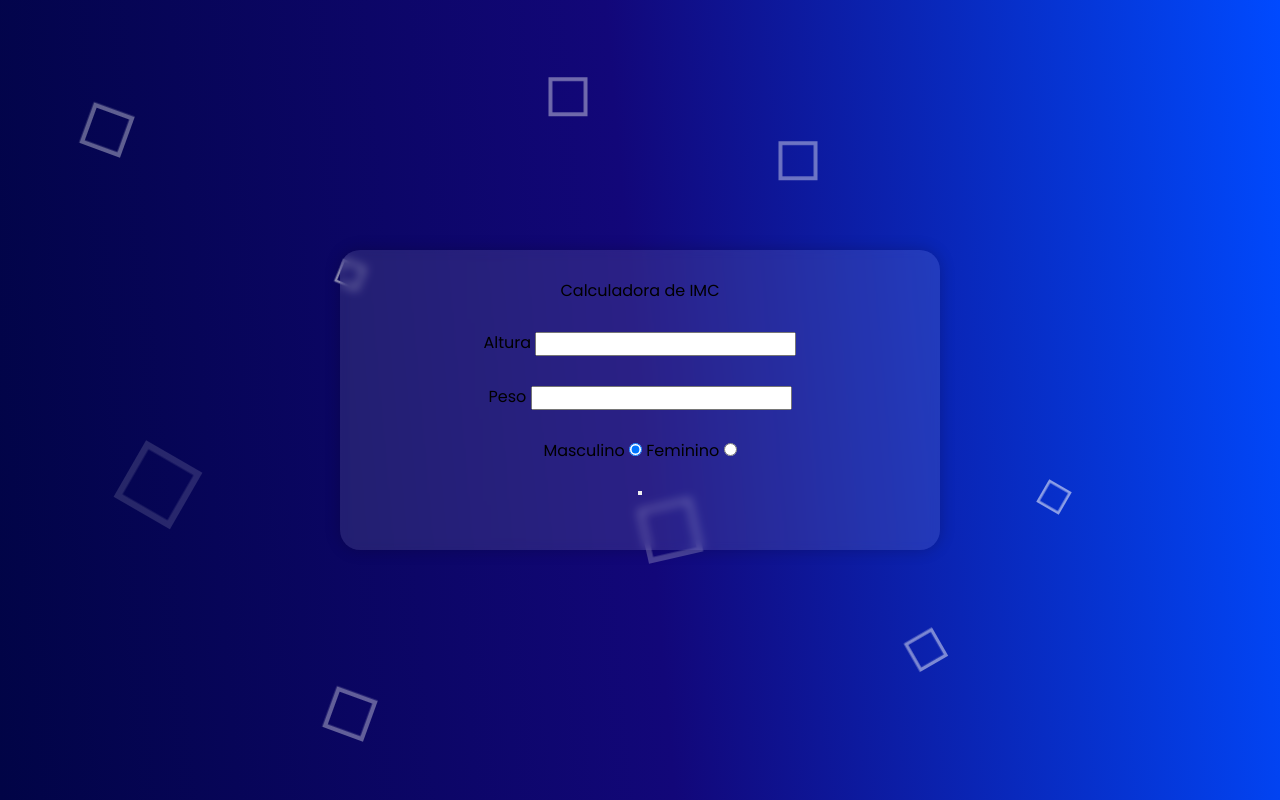
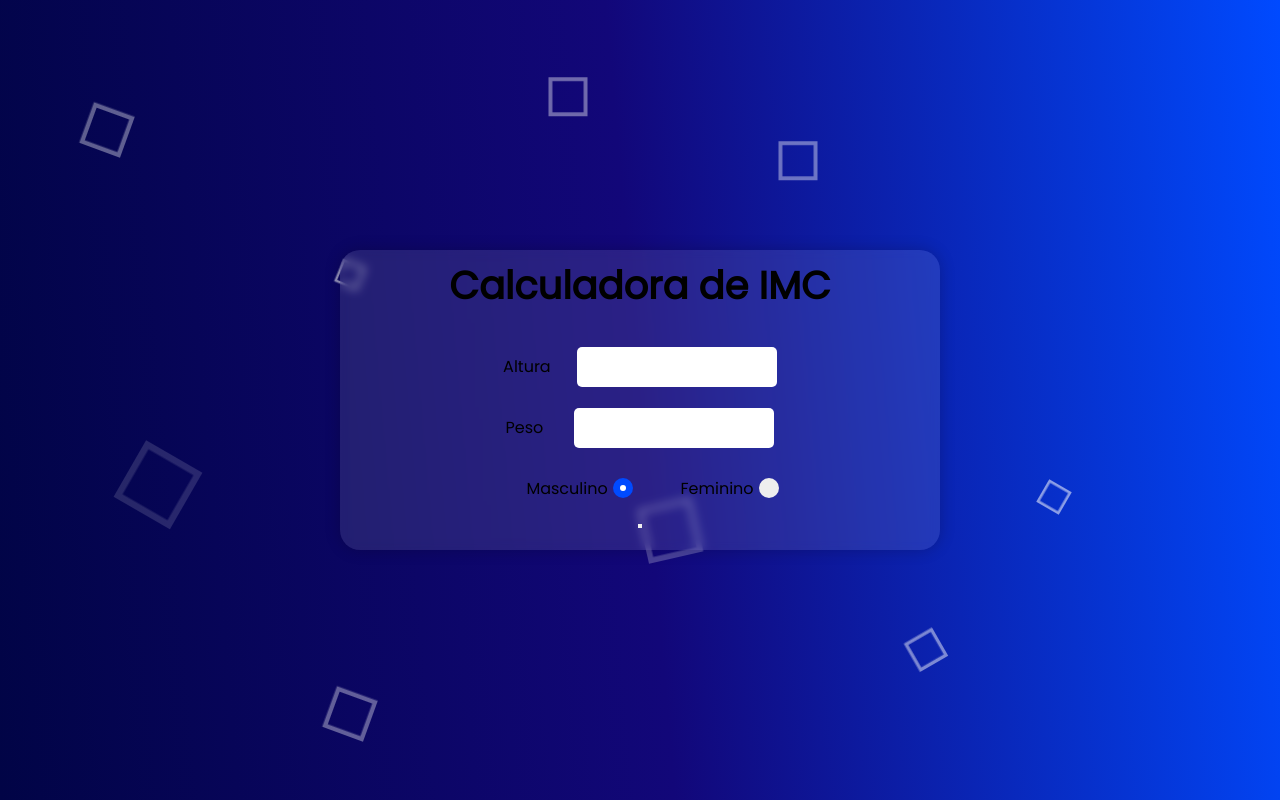
Before and after one commit to Symonnv/Calculadora-de-IMC, a plain HTML site: page index.html in a window 1280 px wide. Drawn offline with Linux system fonts and the light colour scheme.

Commit message:
add styling checked

```diff
--- a/index.html
+++ b/index.html
@@ -25,11 +25,11 @@
         <div class="title">Calculadora de IMC</div>
         <div class="input-number">
           <label>Altura</label>
-          <input type="number" id="altura" />
+          <input type="number" id="height" />
         </div>
         <div class="input-number">
           <label>Peso</label>
-          <input type="number" id="altura" />
+          <input type="number" id="weight" />
         </div>
         <div class="input-check">
           <label class="container-sex">
--- a/style.css
+++ b/style.css
@@ -109,3 +109,86 @@ main {
   justify-content: space-evenly;
   border-radius: 20px;
 }
+
+.title {
+  display: flex;
+  justify-content: center;
+  align-items: center;
+  width: 100%;
+  height: 50px;
+  font: bold 2.4rem 'Poppins', sans-serif;
+  margin-bottom: 20px;
+}
+
+.input-number {
+  display: flex;
+  width: 300px;
+  height: 50px;
+  justify-content: space-around;
+  align-items: center;
+}
+
+.input-check {
+  display: flex;
+  width: 300px;
+  height: 50px;
+  justify-content: space-around;
+  align-items: center;
+}
+
+.input-number input {
+  width: 200px;
+  height: 40px;
+  border-radius: 5px;
+  border: none;
+  outline: 0;
+  font: bold 1.5rem 'Poppins', sans-serif;
+  text-align: center;
+}
+
+.input-check input {
+  position: absolute;
+  opacity: 0;
+}
+
+.container-sex {
+  cursor: pointer;
+}
+
+.checkmark {
+  position: absolute;
+  margin-top: 2px;
+  margin-left: 5px;
+  height: 20px;
+  width: 20px;
+  background-color: #eee;
+  border-radius: 50%;
+  transition: 0.2s;
+}
+
+.input-check:hover input ~ .checkmark {
+  background-color: #ccc;
+}
+
+.input-check input:checked ~ .checkmark {
+  background-color: rgba(0, 74, 255);
+}
+
+.checkmark:after {
+  content: '';
+  position: absolute;
+  display: none;
+}
+
+.input-check input:checked ~ .checkmark:after {
+  display: block;
+}
+
+.input-check .checkmark:after {
+  top: 7px;
+  left: 7px;
+  width: 6px;
+  height: 6px;
+  border-radius: 50%;
+  background: #fff;
+}
```
